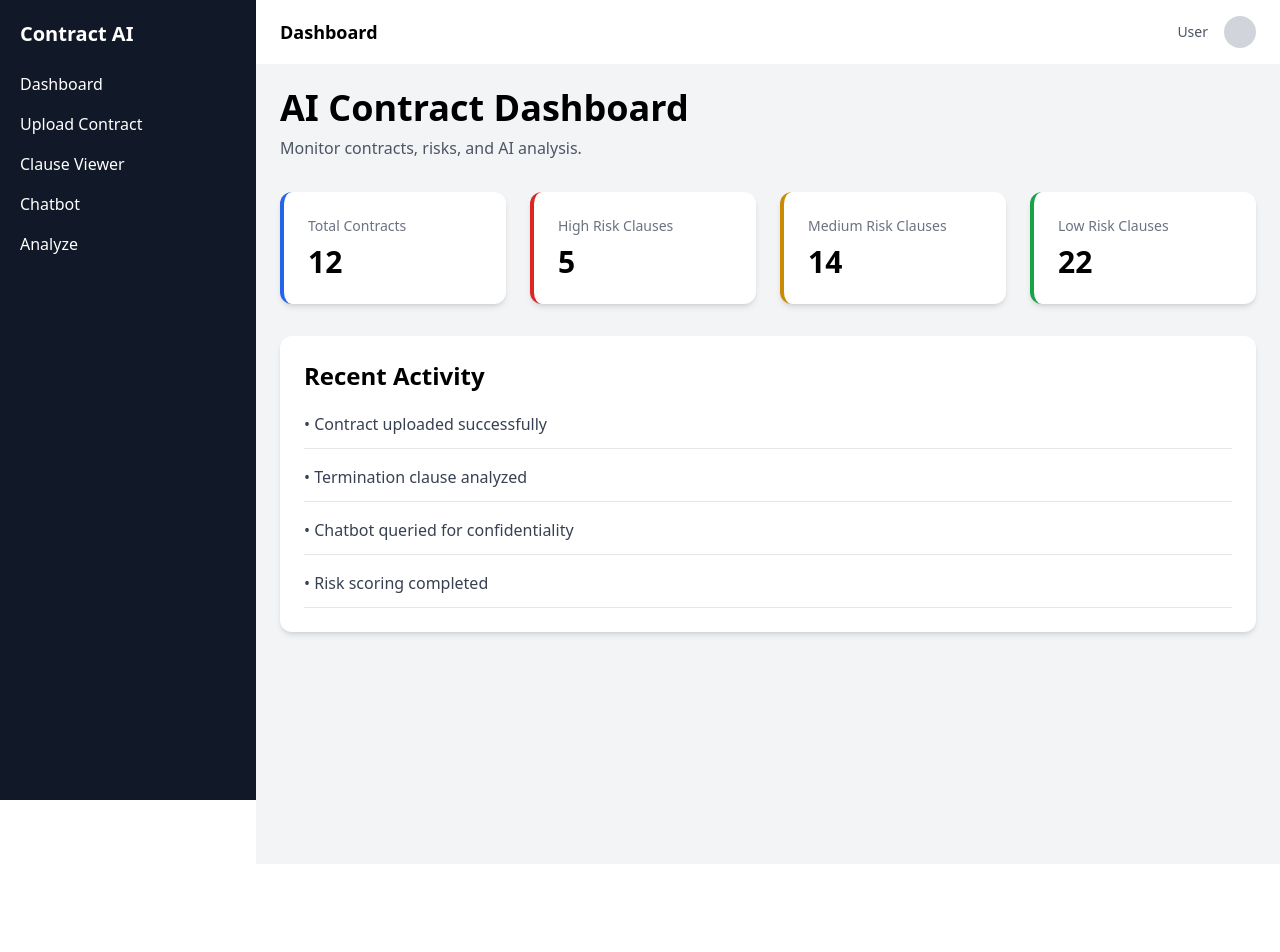
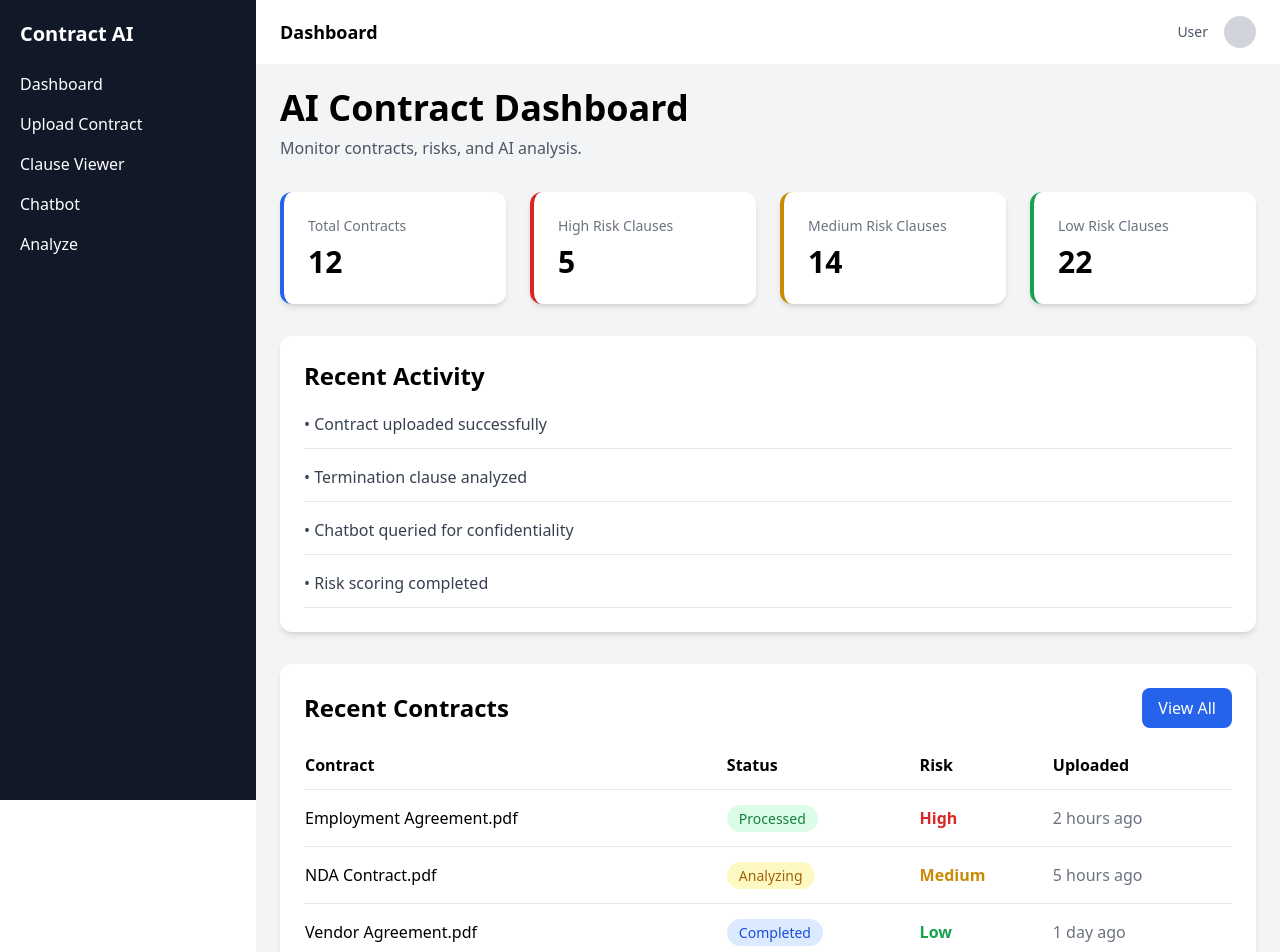
Before and after one commit to Charishma270/Contract_Intelligence_AI, a React app in the folder frontend/: page / in a window 1280 px wide. Shown: the top 952 px of the page. Before the commit the page ends 864 px from the top, so only its background shows below. Built offline with nearby package versions, Linux system fonts and the light colour scheme; the HTML template or start-up script is replaced by a standard one.

Commit message:
week4-tue: add contracts dashboard table and status tracking UI

```diff
--- /dev/null
+++ b/frontend/src/components/dashboard/ContractsTable.jsx
@@ -0,0 +1,96 @@
+function ContractsTable() {
+  const contracts = [
+    {
+      name: "Employment Agreement.pdf",
+      status: "Processed",
+      risk: "High",
+      uploaded: "2 hours ago",
+    },
+    {
+      name: "NDA Contract.pdf",
+      status: "Analyzing",
+      risk: "Medium",
+      uploaded: "5 hours ago",
+    },
+    {
+      name: "Vendor Agreement.pdf",
+      status: "Completed",
+      risk: "Low",
+      uploaded: "1 day ago",
+    },
+  ];
+
+  return (
+    <div className="bg-white rounded-xl shadow-md p-6 mt-8">
+      <div className="flex justify-between items-center mb-6">
+        <h2 className="text-2xl font-bold">
+          Recent Contracts
+        </h2>
+
+        <button className="bg-blue-600 hover:bg-blue-700 text-white px-4 py-2 rounded-lg">
+          View All
+        </button>
+      </div>
+
+      <div className="overflow-x-auto">
+        <table className="w-full">
+          <thead>
+            <tr className="border-b text-left">
+              <th className="pb-3">Contract</th>
+              <th className="pb-3">Status</th>
+              <th className="pb-3">Risk</th>
+              <th className="pb-3">Uploaded</th>
+            </tr>
+          </thead>
+
+          <tbody>
+            {contracts.map((contract, index) => (
+              <tr
+                key={index}
+                className="border-b hover:bg-gray-50"
+              >
+                <td className="py-4 font-medium">
+                  {contract.name}
+                </td>
+
+                <td className="py-4">
+                  <span
+                    className={`px-3 py-1 rounded-full text-sm font-medium ${
+                      contract.status === "Processed"
+                        ? "bg-green-100 text-green-700"
+                        : contract.status === "Analyzing"
+                        ? "bg-yellow-100 text-yellow-700"
+                        : "bg-blue-100 text-blue-700"
+                    }`}
+                  >
+                    {contract.status}
+                  </span>
+                </td>
+
+                <td className="py-4">
+                  <span
+                    className={`font-semibold ${
+                      contract.risk === "High"
+                        ? "text-red-600"
+                        : contract.risk === "Medium"
+                        ? "text-yellow-600"
+                        : "text-green-600"
+                    }`}
+                  >
+                    {contract.risk}
+                  </span>
+                </td>
+
+                <td className="py-4 text-gray-500">
+                  {contract.uploaded}
+                </td>
+              </tr>
+            ))}
+          </tbody>
+        </table>
+      </div>
+    </div>
+  );
+}
+
+export default ContractsTable;
--- a/frontend/src/pages/Dashboard.jsx
+++ b/frontend/src/pages/Dashboard.jsx
@@ -30,6 +30,7 @@
 import Layout from "../components/layout/Layout";
 import StatsCard from "../components/dashboard/StatsCard";
 import RecentActivity from "../components/dashboard/RecentActivity";
+import ContractsTable from "../components/dashboard/ContractsTable";
 
 function Dashboard() {
   const stats = [
@@ -78,6 +79,7 @@ function Dashboard() {
         ))}
       </div>
       <RecentActivity />
+      <ContractsTable />
     </Layout>
   );
 }
```
